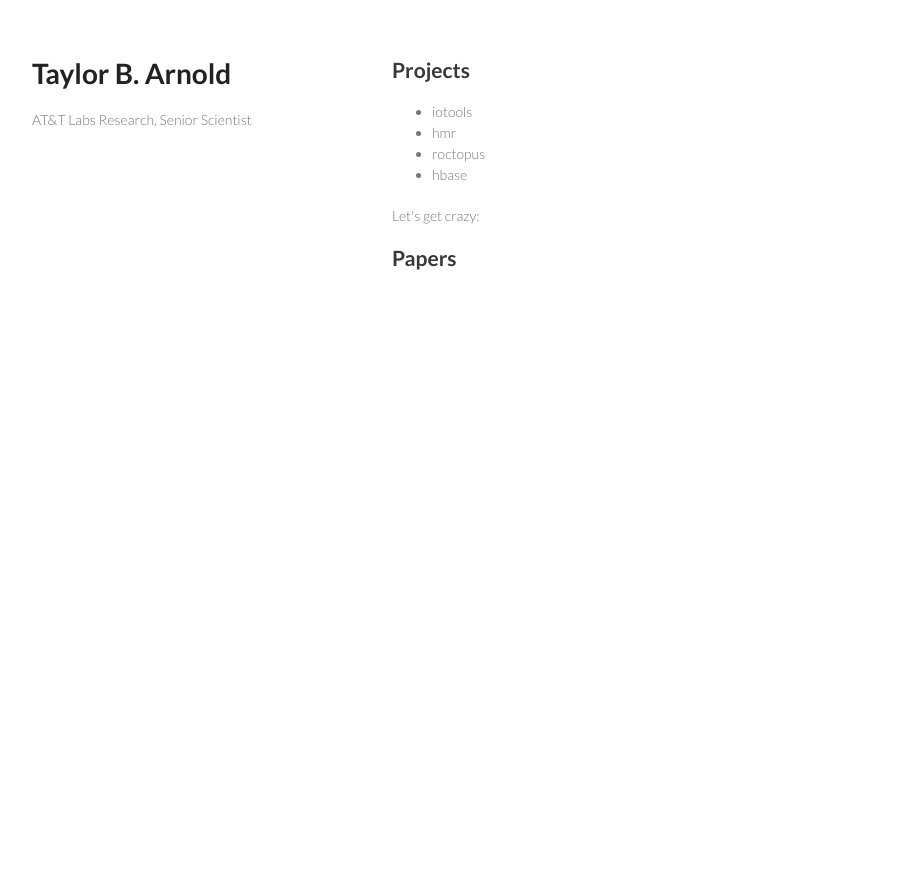
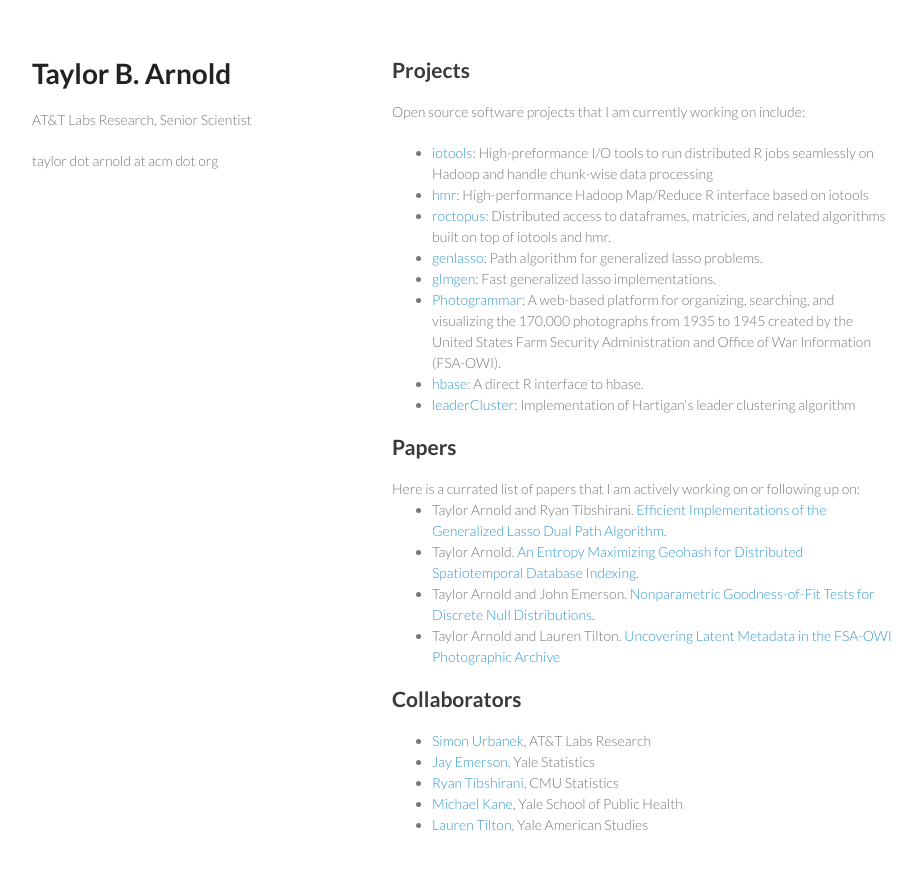
Before and after one commit to paulhendricks/statsmaths.github.io, a plain HTML site: page index.html in a window 1280 px wide. Shown: the whole page, without its empty margins (178-1100 px from the left). Before the commit the page ends 800 px from the top, so only its background shows below. Drawn offline with Linux system fonts and the light colour scheme.

Commit message:
customize theme

```diff
--- a/index.html
+++ b/index.html
@@ -17,6 +17,7 @@
       <header>
         <h1>Taylor B. Arnold</h1>
         <p>AT&T Labs Research, Senior Scientist</p>
+        <p>taylor dot arnold at acm dot org</p>
 <!--         <p class="view"><a href="http://github.com/orderedlist/minimal">View the Project on GitHub <small>orderedlist/minimal</small></a></p>
         <ul>
           <li><a href="https://github.com/orderedlist/minimal/zipball/master">Download <strong>ZIP File</strong></a></li>
@@ -26,16 +27,34 @@
       </header>
       <section>
         <h2>Projects</h2>
+        <p>Open source software projects that I am currently working on include:</p>
+        <ul>
+        <li><a href="https://github.com/s-u/iotools">iotools</a>: High-preformance I/O tools to run distributed R jobs seamlessly on Hadoop and handle chunk-wise data processing</li>
+        <li><a href="https://github.com/s-u/hmr">hmr</a>: High-performance Hadoop Map/Reduce R interface based on iotools</li>
+        <li><a href="https://github.com/s-u/roctopus">roctopus</a>: Distributed access to dataframes, matricies, and related algorithms built on top of iotools and hmr.</li>
+        <li><a href="https://github.com/statsmaths/genlasso">genlasso</a>: Path algorithm for generalized lasso problems.</li>
+        <li><a href="https://github.com/statsmaths/glmgen">glmgen</a>: Fast generalized lasso implementations.</li>
+        <li><a href="http://photogrammar.yale.edu/">Photogrammar</a>: A web-based platform for organizing, searching, and visualizing the 170,000 photographs from 1935 to 1945 created by the United States Farm Security Administration and Office of War Information (FSA-OWI).</li>
+        <li><a href="https://github.com/statsmaths/hbase">hbase</a>: A direct R interface to hbase.</li>
+        <li><a href="https://github.com/statsmaths/leaderCluster">leaderCluster</a>: Implementation of Hartigan's leader clustering algorithm</li>
+        </ul>
         <p></p>
+        <h2>Papers</h2>
+        Here is a currated list of papers that I am actively working on or following up on:
         <ul>
-        <li>iotools</li>
-        <li>hmr</li>
-        <li>roctopus</li>
-        <li>hbase</li>
+        <li>Taylor Arnold and Ryan Tibshirani. <a href="http://www.stat.cmu.edu/~ryantibs/papers/fastgl.pdf">Efficient Implementations of the Generalized Lasso Dual Path Algorithm</a>.</li>
+        <li>Taylor Arnold. <a href="https://github.com/statsmaths/bhash">An Entropy Maximizing Geohash for Distributed Spatiotemporal Database Indexing</a>.</li>
+        <li>Taylor Arnold and John Emerson. <a href="http://journal.r-project.org/archive/2011-2/RJournal_2011-2_Arnold+Emerson.pdf">Nonparametric Goodness-of-Fit Tests for Discrete Null Distributions</a>.</li>
+        <li>Taylor Arnold and Lauren Tilton. <a href="https://github.com/statsmaths/dhq-paper">Uncovering Latent Metadata in the FSA-OWI Photographic Archive</a> </li>
         </ul>
-        <p>Let's get crazy:</p>
-        <h2>Papers</h2>
-        <p></p>
+        <h2>Collaborators</h2>
+        <ul>
+        <li><a href="http://simon.urbanek.info/">Simon Urbanek</a>, AT&T Labs Research</li>
+        <li><a href="http://www.stat.yale.edu/~jay/">Jay Emerson</a>, Yale Statistics</li>
+        <li><a href="http://www.stat.cmu.edu/~ryantibs/">Ryan Tibshirani</a>, CMU Statistics</li>
+        <li><a href="http://publichealth.yale.edu/people/michael_kane.profile">Michael Kane</a>, Yale School of Public Health</li>
+        <li><a href="http://americanstudies.yale.edu/people/lauren-tilton">Lauren Tilton</a>, Yale American Studies</li>
+        </ul>
       </section>
       <footer>
 <!--         <p>This project is maintained by <a href="http://github.com/orderedlist">Steve Smith</a></p>
```
